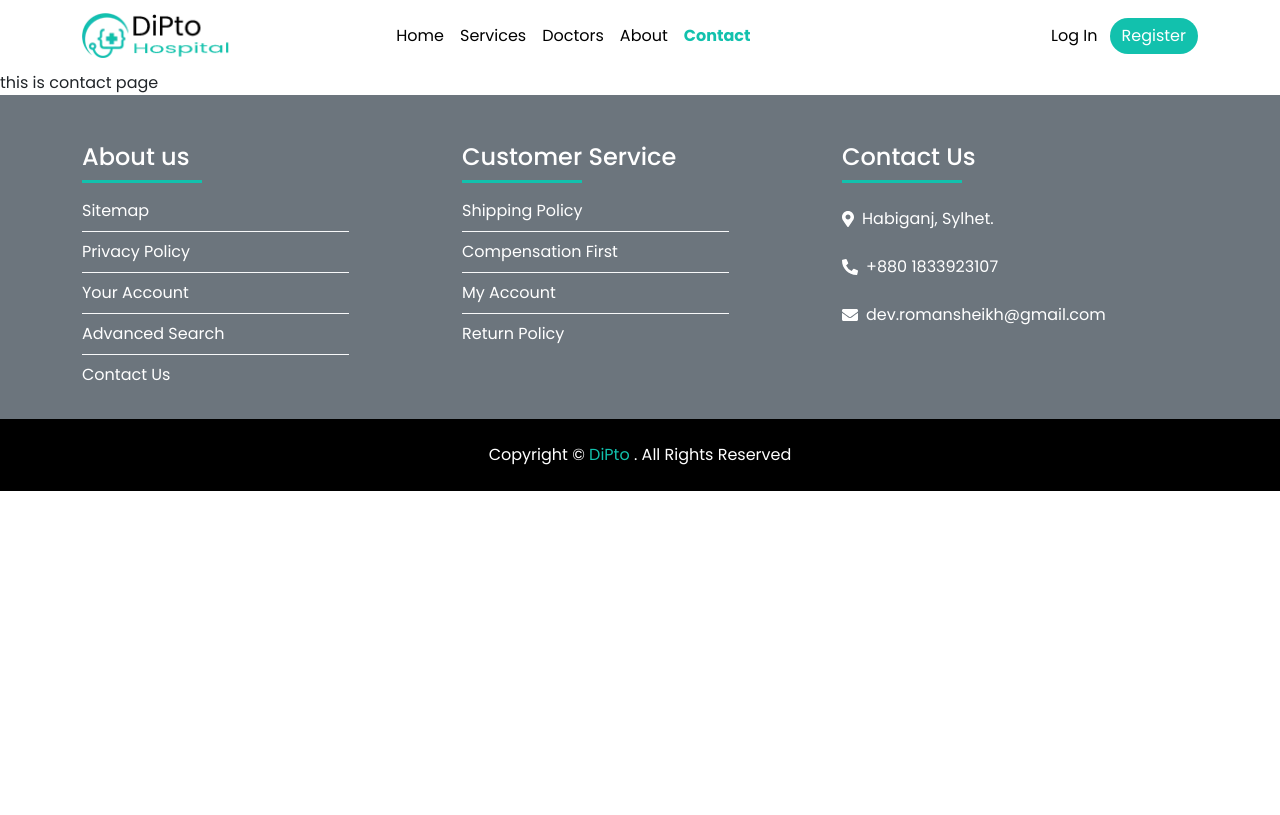
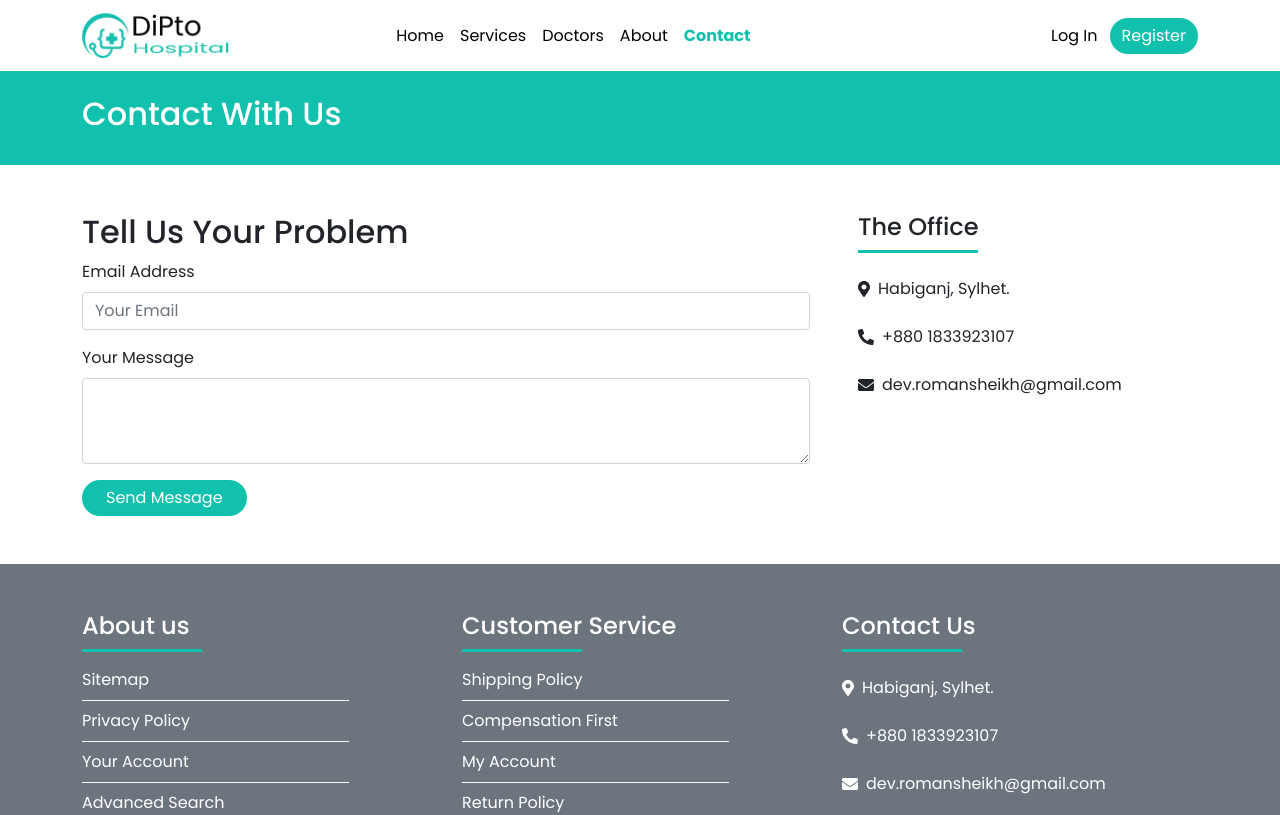
Before and after one commit to RomanSheikh99/dipto-hospital, a React (Create React App) app: page /contact in a window 1280 px wide. Shown: the top 815 px of the page. Built offline with nearby package versions, Linux system fonts and the light colour scheme.

Commit message:
add about and contact components

```diff
--- a/src/Components/Pages/About/About.js
+++ b/src/Components/Pages/About/About.js
@@ -1,9 +1,76 @@
+import { faClock, faHandHoldingMedical, faTrophy, faUsers } from '@fortawesome/free-solid-svg-icons';
+import { FontAwesomeIcon } from '@fortawesome/react-fontawesome';
 import React from 'react';
+import { Col, Container, Row } from 'react-bootstrap';
+import team from '../../../images/team.png'
 
 const About = () => {
     return (
         <div>
-            this is about
+            <div
+                style={{ background: '#12C1AD' }}
+                className="fw-bold py-4  text-white">
+                <Container>
+                    <h2>About Us</h2>
+                </Container>
+            </div>
+            <Container>
+                <div className="text-center my-3">
+                    <h2 className="my-3">A LITTLE BIT ABOUT US</h2>
+                    <p className="px-5">Dipto Hospital Ltd. is an advanced Centre for diagnostic and medical services. It is one of the prestigious diagnostic complexes of Bangladesh which started its activities in 1983. Dipto Hospital Ltd. is the largest diagnostic services provider organization in private sector of the country. It is been pioneer in introducing world latest medical equipments and advanced technology to provide round the clock medical investigations and consultancy services.</p>
+                    <div>
+                        <img className="img-fluid" src={team} alt="" />
+                    </div>
+                </div>
+                <div className="my-3">
+                    <Row>
+                        <Col md={3} sm={6}>
+                            <div className='d-flex align-items-center'>
+                                <div style={{ fontSize: '60px', marginRight: '8px' }}>
+                                    <FontAwesomeIcon icon={faUsers}></FontAwesomeIcon>
+                                </div>
+                                <div>
+                                    <h4>24563</h4>
+                                    <span>HAPPY Patients</span>
+                                </div>
+                            </div>
+                        </Col>
+                        <Col md={3} sm={6}>
+                            <div className='d-flex align-items-center'>
+                                <div style={{ fontSize: '60px', marginRight: '8px' }}>
+                                    <FontAwesomeIcon icon={faTrophy}></FontAwesomeIcon>
+                                </div>
+                                <div>
+                                    <h4>885</h4>
+                                    <span>AWARDS Win</span>
+                                </div>
+                            </div>
+                        </Col>
+                        <Col md={3} sm={6}>
+                            <div className='d-flex align-items-center'>
+                                <div style={{ fontSize: '60px', marginRight: '8px' }}>
+                                    <FontAwesomeIcon icon={faClock}></FontAwesomeIcon>
+                                </div>
+                                <div>
+                                    <h4>24/7</h4>
+                                    <span>OPEN Hours</span>
+                                </div>
+                            </div>
+                        </Col>
+                        <Col md={3} sm={6}>
+                            <div className='d-flex align-items-center'>
+                                <div style={{ fontSize: '60px', marginRight: '8px' }}>
+                                    <FontAwesomeIcon icon={faHandHoldingMedical}></FontAwesomeIcon>
+                                </div>
+                                <div>
+                                    <h4>17380</h4>
+                                    <span>SUCCESSFUL Surgery</span>
+                                </div>
+                            </div>
+                        </Col>
+                    </Row>
+                </div>
+            </Container>
         </div>
     );
 };
--- a/src/Components/Pages/Contact/Contact.js
+++ b/src/Components/Pages/Contact/Contact.js
@@ -1,9 +1,71 @@
+import { faEnvelope, faMapMarkerAlt, faPhoneAlt } from '@fortawesome/free-solid-svg-icons';
+import { FontAwesomeIcon } from '@fortawesome/react-fontawesome';
 import React from 'react';
+import { Col, Container, Form, Row, Button} from 'react-bootstrap';
+import { Link } from 'react-router-dom';
 
 const Contact = () => {
     return (
         <div>
-            this is contact page
+            <div
+                style={{ background: '#12C1AD' }}
+                className="fw-bold py-4  text-white">
+                <Container>
+                    <h2>Contact With Us</h2>
+                </Container>
+            </div>
+            <Container className="my-5">
+                <Row className="g-5">
+                    <Col md={8}>
+                        <div>
+                            <div>
+                                <h2>Tell Us Your Problem</h2>
+                            </div>
+                            <Form>
+                                <Form.Group className="mb-3" controlId="exampleForm.ControlInput1">
+                                    <Form.Label>Email Address</Form.Label>
+                                    <Form.Control type="email" placeholder="Your Email" />
+                                </Form.Group>
+                                <Form.Group className="mb-3" controlId="exampleForm.ControlTextarea1">
+                                    <Form.Label>Your Message</Form.Label>
+                                    <Form.Control as="textarea" rows={3} />
+                                </Form.Group>
+                            </Form>
+                            <Button
+                                style={{ background: '#12C1AD', outline: 'none' }}
+                                className="rounded-pill border-0 px-4 ">
+                                <Link
+                                    style={{ color: '#fff', textDecoration: "none" }}
+                                    to='/welldone'>
+                                    Send Message
+                                </Link>
+                            </Button>
+                        </div>
+                    </Col>
+                    <Col md={4}>
+                        <h4>The Office</h4>
+                        <div
+                            style={{ marginBottom: '16px', height: '3px', width: '120px', background: '#12C1AD' }}
+                        >
+                        </div>
+                        <span
+                            className="d-flex gap-2 mt-4 align-items-center">
+                            <FontAwesomeIcon icon={faMapMarkerAlt}></FontAwesomeIcon>
+                            Habiganj, Sylhet.
+                        </span>
+                        <span
+                            className="d-flex gap-2 mt-4 align-items-center">
+                            <FontAwesomeIcon icon={faPhoneAlt}></FontAwesomeIcon>
+                            +880 1833923107
+                        </span>
+                        <span
+                            className="d-flex gap-2 mt-4 align-items-center">
+                            <FontAwesomeIcon icon={faEnvelope}></FontAwesomeIcon>
+                            dev.romansheikh@gmail.com
+                        </span>
+                    </Col>
+                </Row>
+            </Container>
         </div>
     );
 };
```
Also changed, not shown: src/images/team.png (added).
